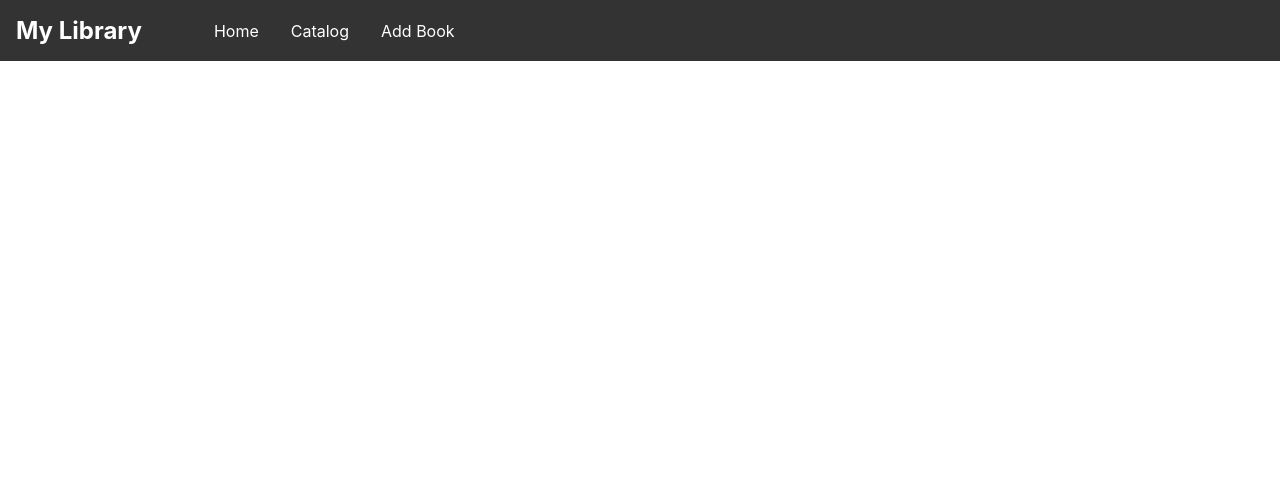
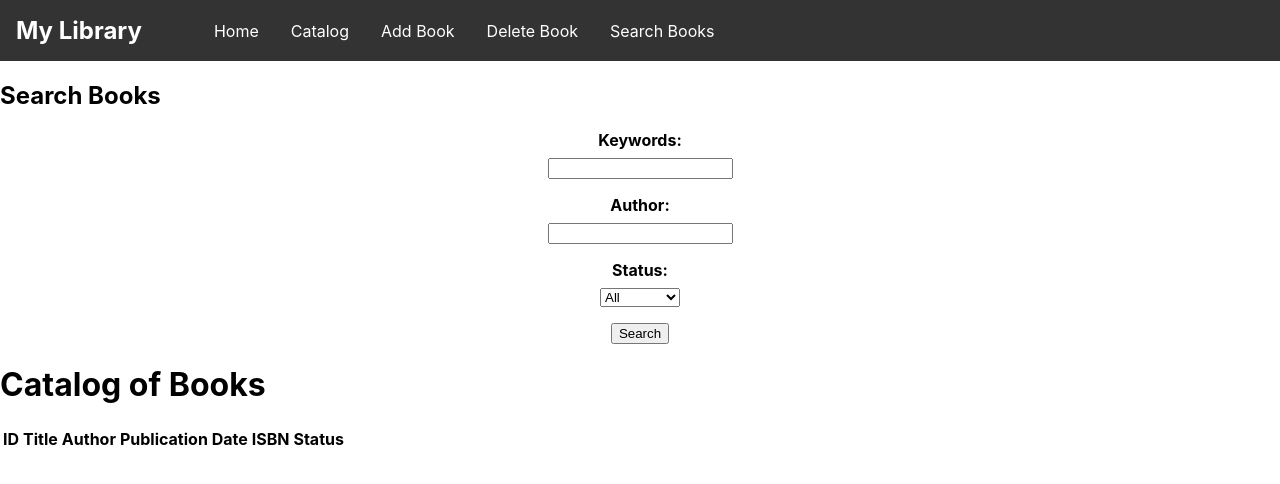
Before and after one commit to Tanmoy-SWE/client, a React (Create React App) app: page /SearchBooks in a window 1280 px wide. Shown: the top 484 px of the page. Built offline with nearby package versions, Linux system fonts and the light colour scheme.

Commit message:
Searching is implemented

```diff
--- a/src/App.js
+++ b/src/App.js
@@ -4,6 +4,7 @@ import Navbar from './components/Navbar';
 import Catalog from './components/catalog/Catalog';
 import AddBook from './components/catalog/AddBook';
 import DeleteBook from './components/catalog/DeleteBook';
+import SearchBooks from './components/catalog/SearchBooks';
 
 function App() {
   return (
@@ -23,6 +24,9 @@ function App() {
           <Route path="/deleteBook">
             <DeleteBook />
           </Route>
+          <Route path="/SearchBooks">
+            <SearchBooks/>
+          </Route>
         </Switch>
       </div>
     </Router>
--- a/src/components/Navbar.js
+++ b/src/components/Navbar.js
@@ -16,6 +16,12 @@ function Navbar() {
           <li style={{ margin: '0 1rem' }}>
             <Link to="/addBook" style={{ color: '#fff', textDecoration: 'none' }}>Add Book</Link>
           </li>
+          <li style={{ margin: '0 1rem' }}>
+            <Link to="/deleteBook" style={{ color: '#fff', textDecoration: 'none' }}>Delete Book</Link>
+          </li>
+          <li style={{ margin: '0 1rem' }}>
+            <Link to="/searchBooks" style={{ color: '#fff', textDecoration: 'none' }}>Search Books</Link>
+          </li>
         </ul>
       </div>
     </nav>
--- a/src/components/catalog/Catalog.js
+++ b/src/components/catalog/Catalog.js
@@ -1,6 +1,7 @@
 import React, { useState, useEffect } from 'react';
 import axios from 'axios';
 import Navbar from '../Navbar';
+import SearchBooks from './SearchBooks';
 
 function Catalog() {
   const [books, setBooks] = useState([]);
--- /dev/null
+++ b/src/components/catalog/SearchBooks.js
@@ -0,0 +1,79 @@
+import React, { useState } from 'react';
+import axios from 'axios';
+
+function SearchBooks() {
+  const [keywords, setKeywords] = useState('');
+  const [author, setAuthor] = useState('');
+  const [status, setStatus] = useState('');
+  const [books, setBooks] = useState([]);
+  let title = '';
+
+  const handleSearch = (event) => {
+    event.preventDefault();
+    axios.get(`/searchBooks?keywords=${keywords}&author=${author}&status=${status}`)
+      .then((response) => {
+        setBooks(response.data);
+        console.log(response);
+        title = response.data
+        // Update the state with the matching books
+      })
+      .catch((error) => {
+        console.error(error);
+      });
+  };
+
+  return (
+    <div className="search-books-container">
+      <h2>Search Books</h2>
+      <form onSubmit={handleSearch}>
+        <div className="form-field">
+          <label>Keywords:</label>
+          <input type="text" value={keywords} onChange={(event) => setKeywords(event.target.value)} />
+        </div>
+        <div className="form-field">
+          <label>Author:</label>
+          <input type="text" value={author} onChange={(event) => setAuthor(event.target.value)} />
+        </div>
+        <div className="form-field">
+          <label>Status:</label>
+          <select value={status} onChange={(event) => setStatus(event.target.value)}>
+            <option value="">All</option>
+            <option value="available">Available</option>
+            <option value="borrowed">Borrowed</option>
+            <option value="lost">Lost</option>
+          </select>
+        </div>
+        <button type="submit">Search</button>
+      </form>
+      <div className="container">
+          <h1 className="center-text">Catalog of Books</h1>
+          <table className="table center-text">
+            <thead>
+              <tr>
+                <th>ID</th>
+                <th>Title</th>
+                <th>Author</th>
+                <th>Publication Date</th>
+                <th>ISBN</th>
+                <th>Status</th>
+              </tr>
+            </thead>
+            <tbody>
+              {books.map((book) => (
+                <tr key={book.id}>
+                  <td>{book.id}</td>
+                  <td>{book.title}</td>
+                  <td>{book.author}</td>
+                  <td>{book.publication_date}</td>
+                  <td>{book.isbn}</td>
+                  <td>{book.status}</td>
+                </tr>
+              ))}
+            </tbody>
+          </table>
+        </div>
+    </div>
+  );
+}
+
+export default SearchBooks;
```
